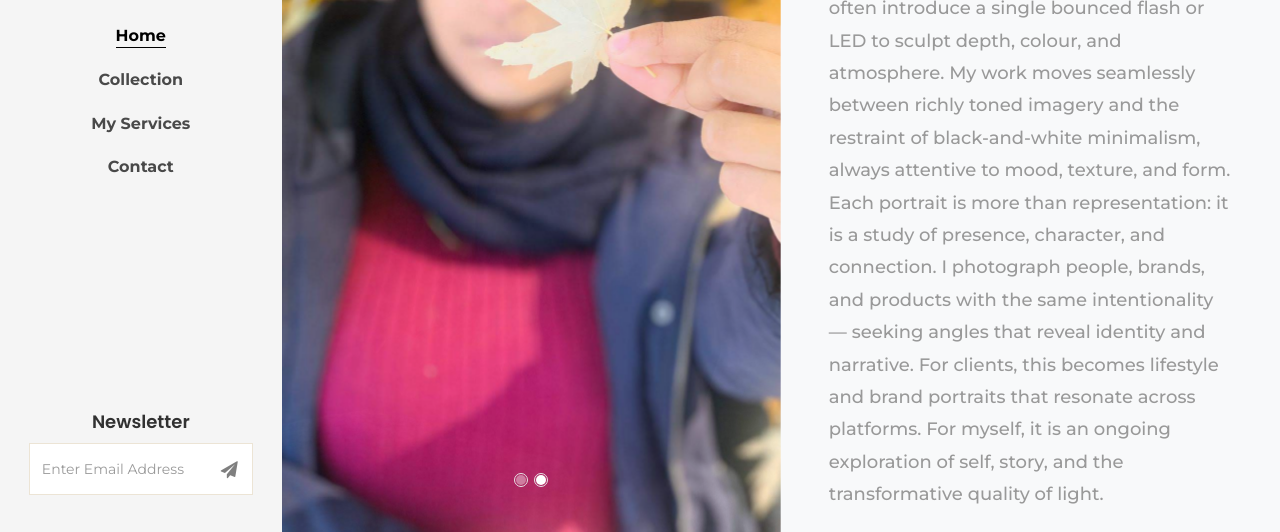
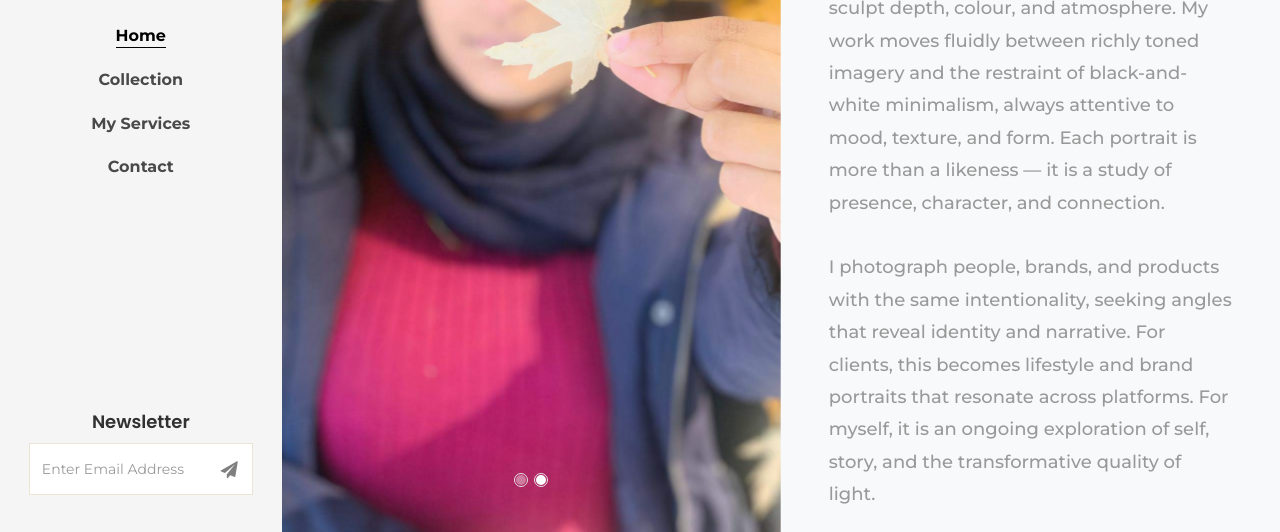
Before and after one commit to gisela-araujo/aeostudio, a plain HTML site: page index.html in a window 1280 px wide. Shown: the part 265-797 px from the top of the page. Drawn offline with Linux system fonts and the light colour scheme; some packages are replaced by stand-ins of ours; no server answers; files whose address does not match are found by name; a web font is replaced by a local one.

Commit message:
Update index.html

```diff
--- a/index.html
+++ b/index.html
@@ -75,9 +75,10 @@
 							<div class="desc">
 								<span class="subheading">Hello! I'm</span>
 								<h1 class="big-letter">Gisela Araujo</h1>
-								<h1 class="mb-4"><span>Gi,</span> A Portrait Photographer. <span>I Capture Life</span></h1>
-								<p class="mb-4">I create portraits that are both cinematic and intimate, shaped by the dialogue between light and shadow. Working with natural light — from the softness of a window to the subtlety of open shade — I often introduce a single bounced flash or LED to sculpt depth, colour, and atmosphere. My work moves seamlessly between richly toned imagery and the restraint of black-and-white minimalism, always attentive to mood, texture, and form.
-									<br/>Each portrait is more than representation: it is a study of presence, character, and connection. I photograph people, brands, and products with the same intentionality — seeking angles that reveal identity and narrative. For clients, this becomes lifestyle and brand portraits that resonate across platforms. For myself, it is an ongoing exploration of self, story, and the transformative quality of light.</p>
+								<h1 class="mb-4"><span>Gi,</span> A Portrait Photographer. <span>I Capture Presence</span></h1>
+								<p class="mb-4">I create portraits that are both cinematic and intimate, shaped by the dialogue between light and shadow. Working primarily with natural light, I often introduce a single bounced flash or LED to sculpt depth, colour, and atmosphere. My work moves fluidly between richly toned imagery and the restraint of black-and-white minimalism, always attentive to mood, texture, and form. Each portrait is more than a likeness — it is a study of presence, character, and connection.
+												<br/><br/>
+												I photograph people, brands, and products with the same intentionality, seeking angles that reveal identity and narrative. For clients, this becomes lifestyle and brand portraits that resonate across platforms. For myself, it is an ongoing exploration of self, story, and the transformative quality of light.</p>
 								<h3 class="signature h1">Gisela Araujo</h3>
 								<ul class="ftco-social mt-3">
 		              <li class="ftco-animate"><a href="#"><span class="icon-twitter"></span></a></li>
```
